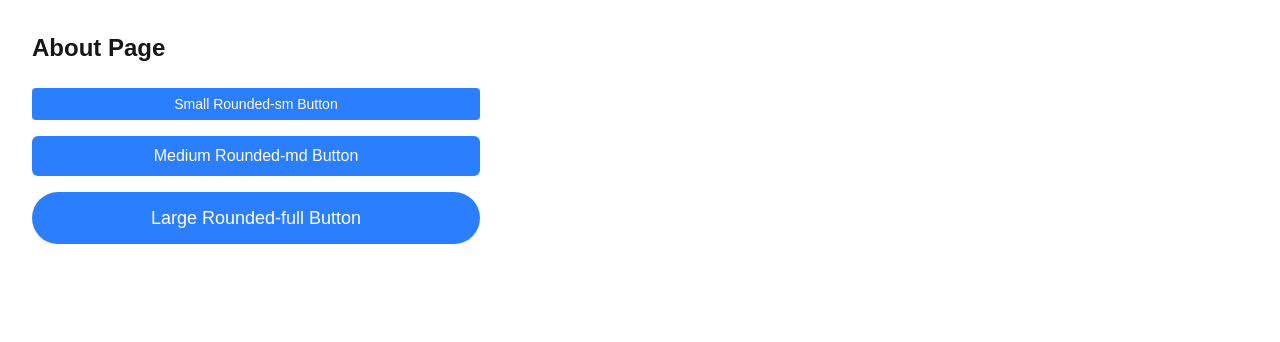
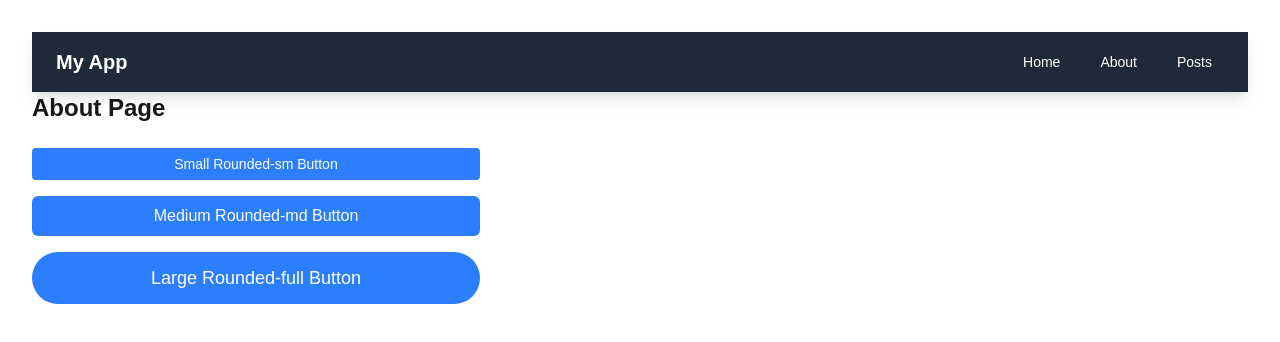
Before and after one commit to ron199807/alx-project-0x02-setup, a Next.js app in the folder alx-project-0x02/: page /about in a window 1280 px wide. Shown: the top 342 px of the page. Built offline with nearby package versions, Linux system fonts and the light colour scheme.

Commit message:
Implemented Navigation and Layout

```diff
--- a/alx-project-0x02/components/common/PostModal.tsx
+++ b/alx-project-0x02/components/common/PostModal.tsx
@@ -24,7 +24,7 @@ const PostModal: React.FC<PostModalProps> = ({ isOpen, onClose, onSubmit }) => {
     <div className="fixed inset-0 bg-black bg-opacity-50 flex justify-center items-center z-50">
       <div className="bg-white p-5 rounded-lg w-full max-w-md relative">
         <button
-          className="absolute top-2 right-2 text-2xl bg-transparent border-none cursor-pointer text-gray-900 hover:bg-gray-200"
+          className="absolute top-2 right-2 text-4xl bg-transparent border-none cursor-pointer text-gray-600 hover:text-gray-900"
           onClick={onClose}
         >
           ×
--- a/alx-project-0x02/components/layout/Header.tsx
+++ b/alx-project-0x02/components/layout/Header.tsx
@@ -1,19 +1,41 @@
-import Link from "next/link"
+// components/layout/Header.tsx
+import Link from 'next/link';
+import React from 'react';
 
-export const Header = () => {
-    return (
-        <div className="flex items-center space-x-6">
-          <nav className="flex items-center space-x-6">
-            <Link href="/home" className="hover:text-blue-500">
+const Header = () => {
+  return (
+    <header className="bg-gray-800 text-white shadow-lg">
+      <nav className="container mx-auto px-6 py-3">
+        <div className="flex items-center justify-between">
+          <div className="text-xl font-semibold">
+            <Link href="/home" className="hover:text-gray-300 transition-colors">
+              My App
+            </Link>
+          </div>
+          <div className="flex space-x-4">
+            <Link
+              href="/home"
+              className="px-3 py-2 rounded-md text-sm font-medium hover:bg-gray-700 transition-colors"
+            >
               Home
             </Link>
-            <Link href="/about" className="hover:text-blue-500">
+            <Link
+              href="/about"
+              className="px-3 py-2 rounded-md text-sm font-medium hover:bg-gray-700 transition-colors"
+            >
               About
             </Link>
-            <Link href="/contact" className="hover:text-blue-500">
-              Contact
+            <Link
+              href="/posts"
+              className="px-3 py-2 rounded-md text-sm font-medium hover:bg-gray-700 transition-colors"
+            >
+              Posts
             </Link>
-          </nav>
-         </div>
-    )
-}
+          </div>
+        </div>
+      </nav>
+    </header>
+  );
+};
+
+export default Header;
--- a/alx-project-0x02/pages/about.tsx
+++ b/alx-project-0x02/pages/about.tsx
@@ -1,10 +1,11 @@
 import { NextPage } from "next";
-import { Header } from "@/components/layout/Header";
+import Header  from '@/components/layout/Header'
 import Button from "@/components/common/Button";
 
 const About = () => {
   return (
     <div className="p-8">
+        <Header />
       <h1 className="text-2xl font-bold mb-6">About Page</h1>
 
       <div className="flex flex-col space-y-4 max-w-md">
--- a/alx-project-0x02/pages/home.tsx
+++ b/alx-project-0x02/pages/home.tsx
@@ -2,6 +2,7 @@
 import React, { useState } from 'react';
 import Card from '../components/common/Card';
 import PostModal from '../components/common/PostModal';
+import Header from '@/components/layout/Header';
 
 interface Post {
   title: string;
@@ -21,6 +22,7 @@ const HomePage: React.FC = () => {
 
   return (
     <div className="p-5">
+      <Header />
       <h1 className="text-2xl font-bold mb-4">Welcome to Our App</h1>
       <button
         className="bg-blue-600 text-white py-2 px-4 rounded hover:bg-blue-700 transition-colors mb-5"
--- /dev/null
+++ b/alx-project-0x02/pages/posts.tsx
@@ -0,0 +1,16 @@
+import React from 'react';
+import Header from '@/components/layout/Header';
+
+const PostsPage = () => {
+  return (
+    <div className="min-h-screen flex flex-col">
+      <Header />
+      <main className="flex-grow container mx-auto px-6 py-8">
+        <h1 className="text-3xl font-bold mb-6">Posts Page</h1>
+        <p className="text-lg">Here you can see all our posts.</p>
+      </main>
+    </div>
+  );
+};
+
+export default PostsPage;
```
